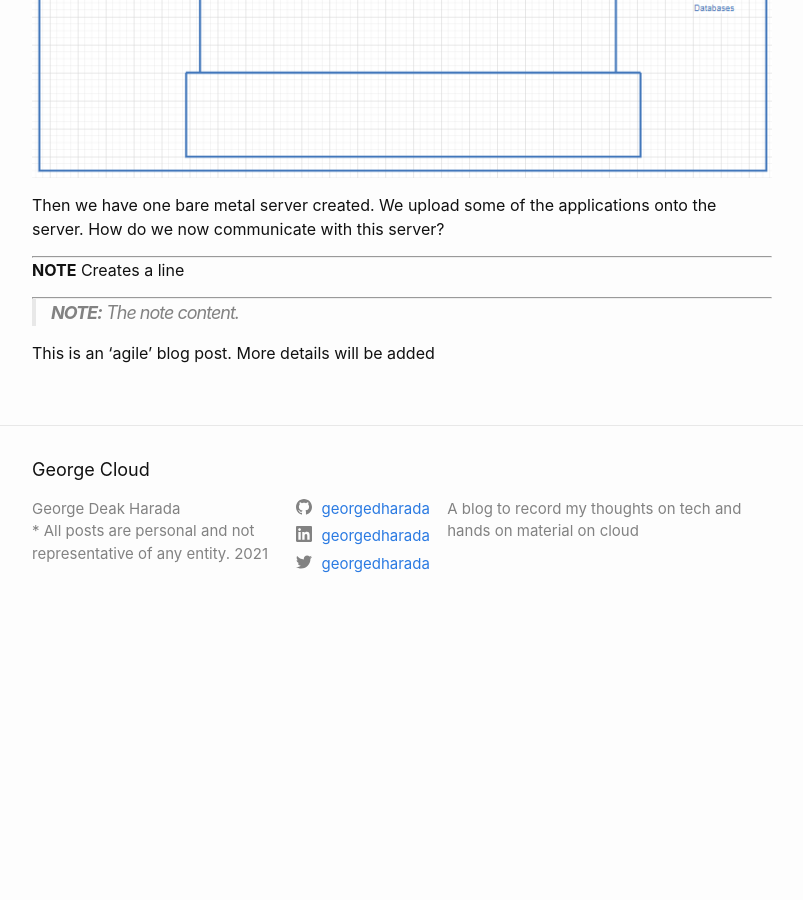
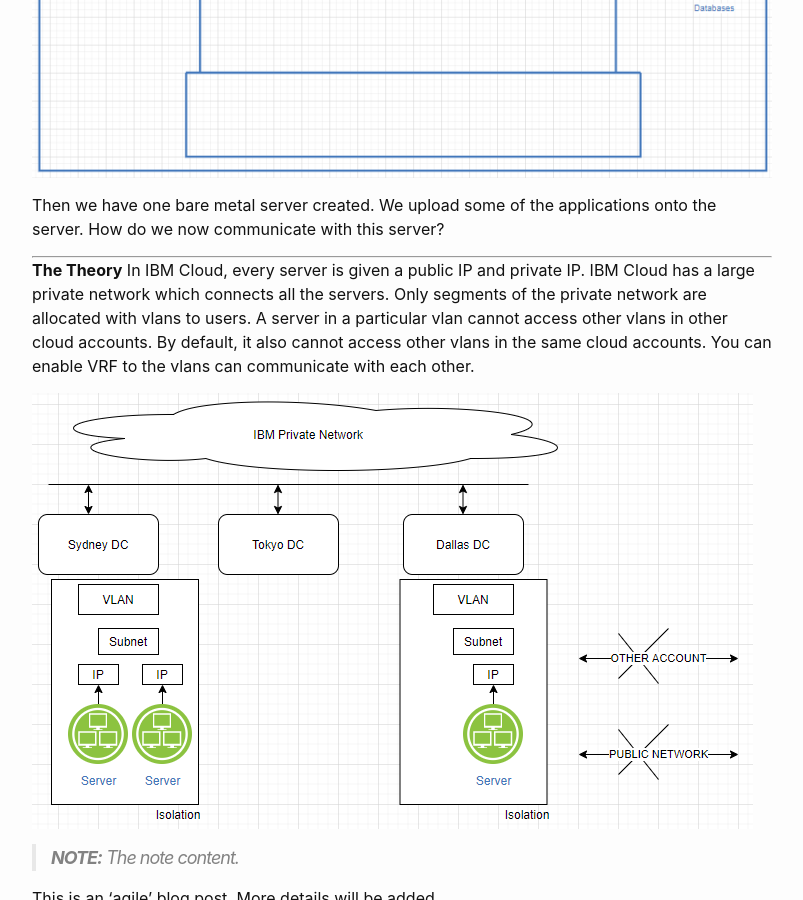
Before and after one commit to georgeDharada/blog, a Jekyll site: the page built from blog-tech/_posts/2021-03-28-networking.markdown, in a window 1280 px wide and 900 px high, scrolled down 699 px. Shown: the whole window, without its empty margins (238-1041 px from the left). Built offline with Jekyll 4.4.1, drawn with Linux system fonts in a browser that asks for light colours; before the commit the page ends 1334 px from its top, so only the background shows below that.

Commit message:
network4

```diff
--- a/blog-tech/_posts/2021-03-28-networking.markdown
+++ b/blog-tech/_posts/2021-03-28-networking.markdown
@@ -5,6 +5,7 @@ date:   2021-03-28 21:01:54 +1100
 category: Tech
 image: /images/networkingicon.png
 image1: /blog-tech/assets/images/network1.png
+image2: /blog-tech/assets/images/network2.png
 ---
 
 The question for today is, what is the best networking architecture for my workload?
@@ -21,9 +22,14 @@ How do we now communicate with this server?
 
 
 ---
-**NOTE**
-Creates a line
+**The Theory**
+In IBM Cloud, every server is given a public IP and private IP.
+IBM Cloud has a large private network which connects all the servers.
+Only segments of the private network are allocated with vlans to users.
+A server in a particular vlan cannot access other vlans in other cloud accounts.
+By default, it also cannot access other vlans in the same cloud accounts. You can enable VRF to the vlans can communicate with each other.
 
+![]( {{page.image2 | relative_url}})
 ---
 
 > **_NOTE:_**  The note content.
```
Also changed, not shown: blog-tech/assets/images/network2.png (added).
